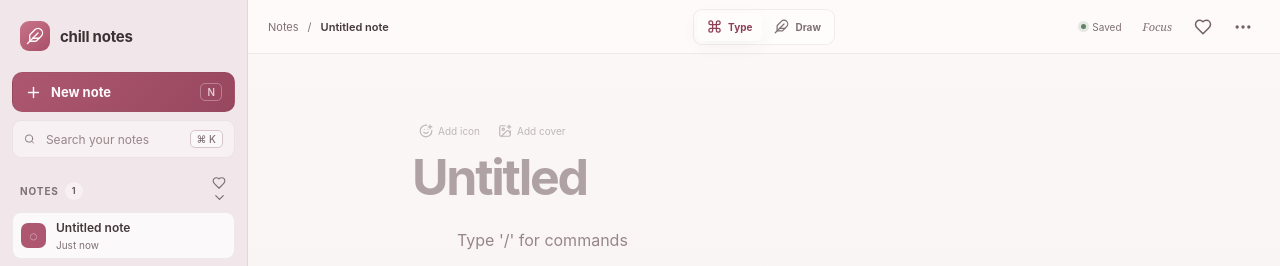
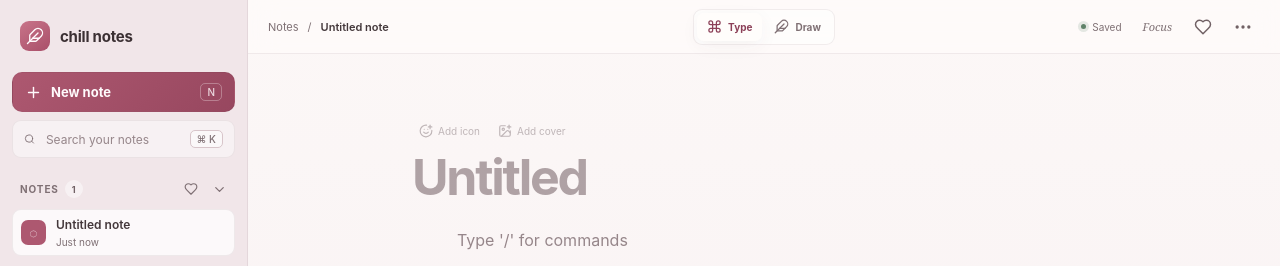
Before and after one commit to thealepo/chill-notes, a React (Vite) app: page / in a window 1280 px wide. Shown: the top 266 px of the page. Built offline with nearby package versions, Linux system fonts and the light colour scheme.

Commit message:
style(notes): polish favorite filter states

```diff
--- a/src/styles.css
+++ b/src/styles.css
@@ -295,6 +295,30 @@ textarea:focus-visible {
   color: var(--text-muted);
 }
 
+.sidebar-section-actions {
+  display: flex;
+  align-items: center;
+  gap: 2px;
+  margin-right: -5px;
+}
+
+.sidebar-section-actions .bare-button {
+  width: 26px;
+  height: 26px;
+  border-radius: 7px;
+}
+
+.favorite-filter:hover {
+  color: var(--accent-text);
+  background: var(--surface-hover);
+}
+
+.favorite-filter.active {
+  color: var(--accent-text);
+  background: var(--surface-active);
+  box-shadow: inset 0 0 0 1px var(--accent-line);
+}
+
 .notes-list {
   display: flex;
   flex-direction: column;
```
Also changed, not shown: 2 other files (tests, documents, lock files or other folders).
